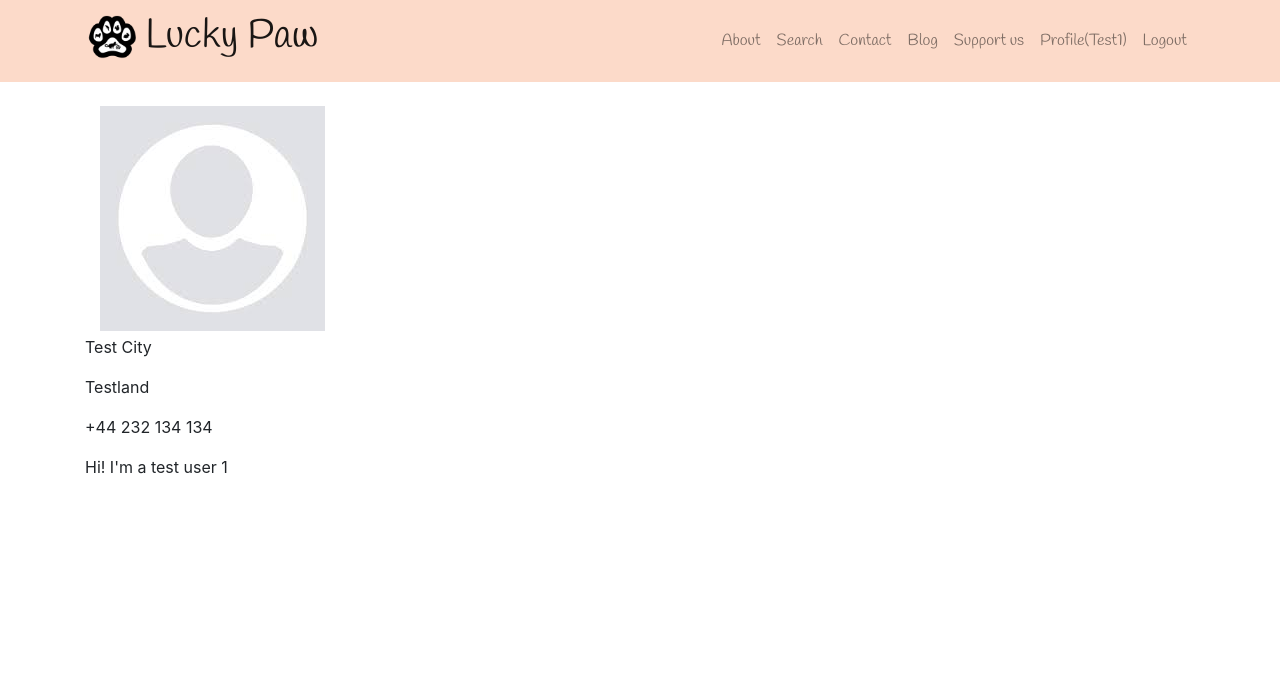
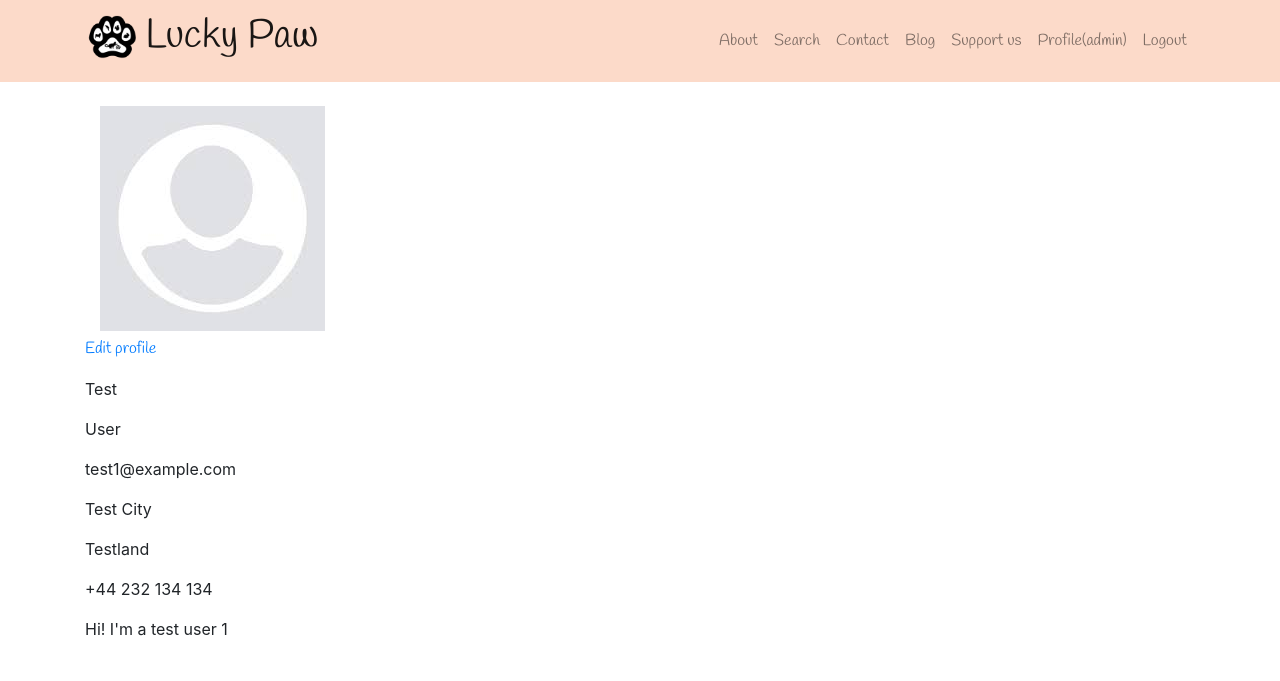
Before and after one commit to souserge/luckypaw, a Django app: a page that uses app/templates/app/base.html in a window 1280 px wide. Shown: the top 681 px of the page. Run offline with Django 3.2, Linux system fonts and the light colour scheme; a user stored in the database is signed in; data comes from the database, SQL or seed files in the repository; both versions use the stored data as it was after the commit; some libraries are stand-ins or nearby versions.

Commit message:
add user profile edit functionality, fix of profile name display

```diff
--- a/app/templates/app/base.html
+++ b/app/templates/app/base.html
@@ -67,7 +67,7 @@
             </li>
             {% if request.user.is_authenticated %}
               <li class="nav-item">
-                <a class="nav-link" href="{% url 'user_profile' username=request.user.username %}">Profile({{ user.username }})</a>
+                <a class="nav-link" href="{% url 'user_profile' username=request.user.username %}">Profile({{ request.user.username }})</a>
               </li>
               <li class="nav-item">
                 <a class="nav-link" href="{% url "logout" %}">Logout</a>
--- a/app/templates/app/user_profile.html
+++ b/app/templates/app/user_profile.html
@@ -11,6 +11,13 @@
     <img class="img-fluid" style="max-width: 100%; min-height: 100px" src="{{ supervisor.photo.url }}"></img>
 </div>
 
+{% if request.user.is_superuser or request.user == user %}
+<p><a href="{% url 'edit_user_profile' username=request.user.username %}">Edit profile</a></p>
+{% endif %}
+
+<p>{{ user.first_name }}</p>
+<P>{{ user.last_name }}</P>
+<p>{{ user.email }}</p>
 <p>{{ supervisor.city }}</p>
 <p>{{ supervisor.country }}</p>
 <p>{{ supervisor.telephone }}</p>
--- a/app/urls.py
+++ b/app/urls.py
@@ -20,6 +20,8 @@ urlpatterns = [
     path('login/', views.LoginFormView.as_view(), name='login'),
     path('register/', views.RegistrationFormView.as_view(), name='register'),
     path('pet/<id>/', views.pet_profile, name='pet_profile'),
+    path('pet/<id>/edit/', views.edit_pet_profile, name='edit_pet_profile'),
     path('user/<username>/', views.user_profile, name='user_profile'),
-    path('pet/<id>/edit/', views.edit_pet_profile, name='edit_pet_profile'),
+    path('user/<username>/edit/', views.edit_user_profile, name='edit_user_profile'),
+
 ]
--- a/app/views.py
+++ b/app/views.py
@@ -5,7 +5,7 @@ from .filters import PetFilter
 from django.shortcuts import render, redirect, get_object_or_404
 from django.http import HttpResponse
 from django.views.generic.base import TemplateView
-from .forms import RegistrationForm, LoginForm, PetEditForm
+from .forms import RegistrationForm, LoginForm, PetEditForm, UserEditForm, SupervisorEditForm
 from django.views.generic import FormView
 from django.contrib.auth import login, authenticate
 from django.contrib.auth.decorators import login_required, user_passes_test
@@ -67,6 +67,34 @@ def user_profile(request, username):
     user = User.objects.get(username=username)
     supervisor = get_object_or_404(models.Supervisor, user=user)
     return render(request, 'app/user_profile.html', {'supervisor': supervisor, 'user': user})
+
+
+@login_required
+def edit_user_profile(request, username):
+    if request.method == 'POST':
+        user = User.objects.get(username=username)
+        if(request.user.is_superuser or request.user == user):
+            supervisor = get_object_or_404(models.Supervisor, user=user)
+            user_form = UserEditForm(request.POST, instance=user)
+            supervisor_form = SupervisorEditForm(request.POST, request.FILES, instance=supervisor)
+            if user_form.is_valid() and supervisor_form.is_valid():
+                user_form.save(commit=True)
+                supervisor_form.save(commit=True)
+                return redirect('user_profile', username=username)
+            else:
+                return render(request, 'app/edit_user_profile.html', {'user_form': user_form, 'supervisor_form' : supervisor_form})
+        else:
+            return redirect('user_profile', username=username)
+    else:
+        user = User.objects.get(username=username)
+        if(request.user.is_superuser or request.user == user):
+            supervisor = get_object_or_404(models.Supervisor, user=user)
+            user_form = UserEditForm(instance=user)
+            supervisor_form = SupervisorEditForm(instance=supervisor)
+            return render(request, 'app/edit_user_profile.html', {'user_form': user_form, 'supervisor_form' : supervisor_form})
+        else:
+            return redirect('user_profile', username=username)
+
 
 def pet_profile(request, id):
     pet = models.Pet.objects.get(id=id)
```
Also changed, not shown: app/templates/app/edit_user_profile.html (added, +11 -0 lines), db.sqlite3.
